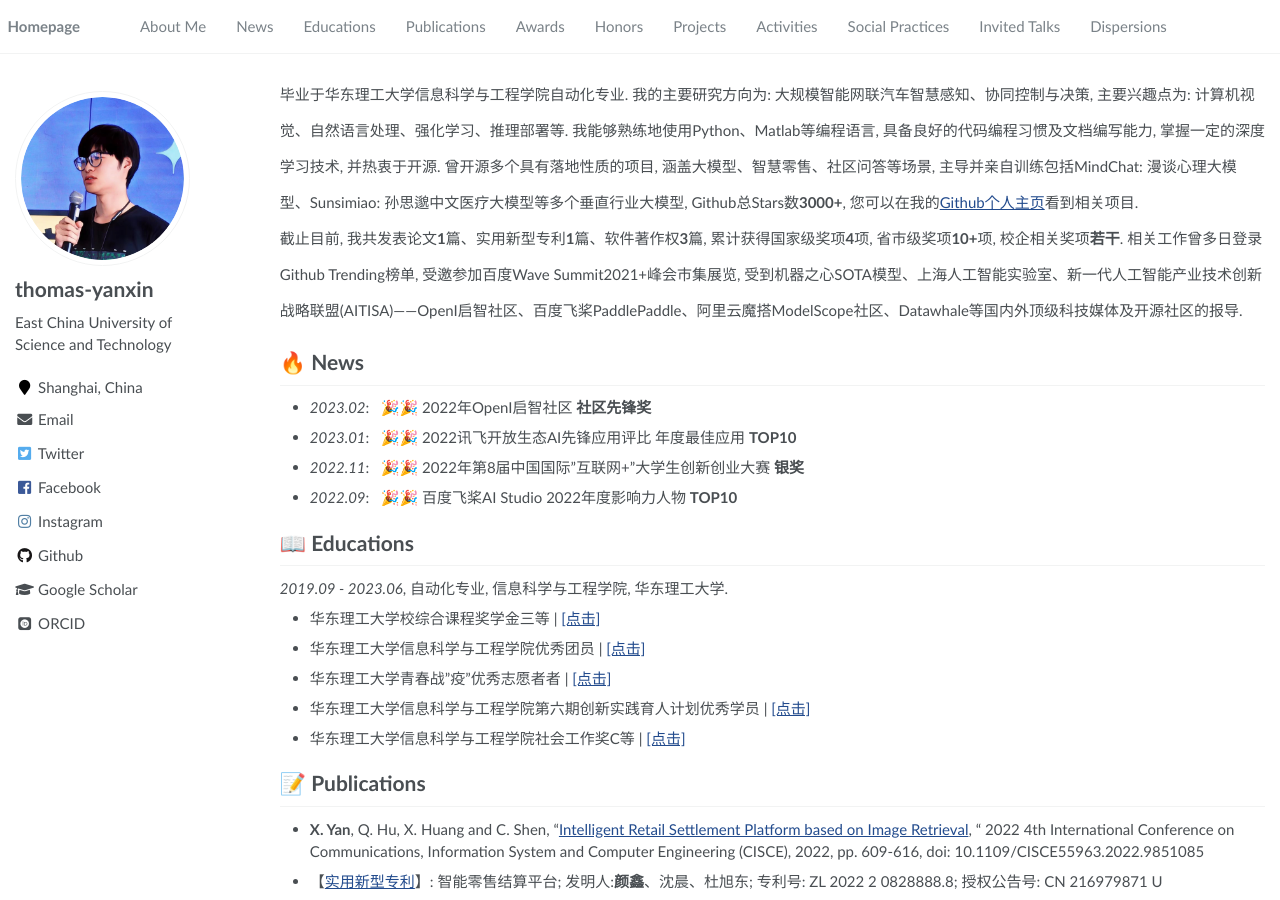
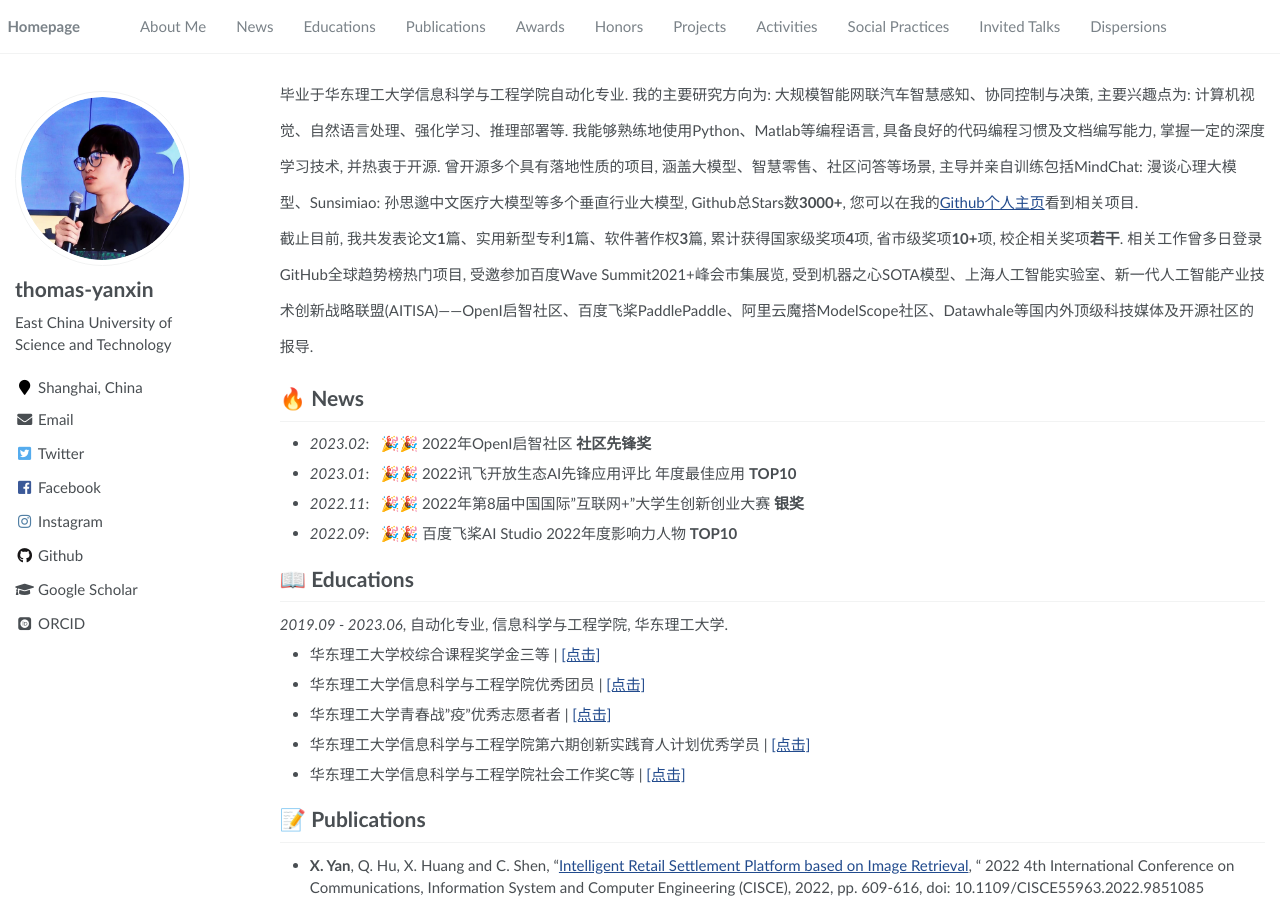
Before and after one commit to thomas-yanxin/thomas-yanxin.github.io, a Jekyll site: the page built from _pages/about.md, in a window 1280 px wide and 900 px high. Built offline with Jekyll 4.4.1, drawn with Linux system fonts in a browser that asks for light colours; some web fonts are replaced.

Commit message:
Update about.md

```diff
--- a/_pages/about.md
+++ b/_pages/about.md
@@ -20,7 +20,7 @@
 <p style="line-height:2.4; ">
 毕业于华东理工大学信息科学与工程学院自动化专业. 我的主要研究方向为: 大规模智能网联汽车智慧感知、协同控制与决策, 主要兴趣点为: 计算机视觉、自然语言处理、强化学习、推理部署等. 我能够熟练地使用Python、Matlab等编程语言, 具备良好的代码编程习惯及文档编写能力, 掌握一定的深度学习技术, 并热衷于开源. 曾开源多个具有落地性质的项目, 涵盖大模型、智慧零售、社区问答等场景, 主导并亲自训练包括MindChat: 漫谈心理大模型、Sunsimiao: 孙思邈中文医疗大模型等多个垂直行业大模型, Github总Stars数<strong>3000+</strong>, 您可以在我的<a href='https://github.com/thomas-yanxin'>Github个人主页</a>看到相关项目.
 <br/>
-截止目前, 我共发表论文<strong>1</strong>篇、实用新型专利<strong>1</strong>篇、软件著作权<strong>3</strong>篇, 累计获得国家级奖项<strong>4</strong>项, 省市级奖项<strong>10+</strong>项, 校企相关奖项<strong>若干</strong>. 相关工作曾多日登录Github Trending榜单, 受邀参加百度Wave Summit2021+峰会市集展览, 受到机器之心SOTA模型、上海人工智能实验室、新一代人工智能产业技术创新战略联盟(AITISA)——OpenI启智社区、百度飞桨PaddlePaddle、阿里云魔搭ModelScope社区、Datawhale等国内外顶级科技媒体及开源社区的报导.
+截止目前, 我共发表论文<strong>1</strong>篇、实用新型专利<strong>1</strong>篇、软件著作权<strong>3</strong>篇, 累计获得国家级奖项<strong>4</strong>项, 省市级奖项<strong>10+</strong>项, 校企相关奖项<strong>若干</strong>. 相关工作曾多日登录GitHub全球趋势榜热门项目, 受邀参加百度Wave Summit2021+峰会市集展览, 受到机器之心SOTA模型、上海人工智能实验室、新一代人工智能产业技术创新战略联盟(AITISA)——OpenI启智社区、百度飞桨PaddlePaddle、阿里云魔搭ModelScope社区、Datawhale等国内外顶级科技媒体及开源社区的报导.
 </p>
 
 # 🔥 News
```
